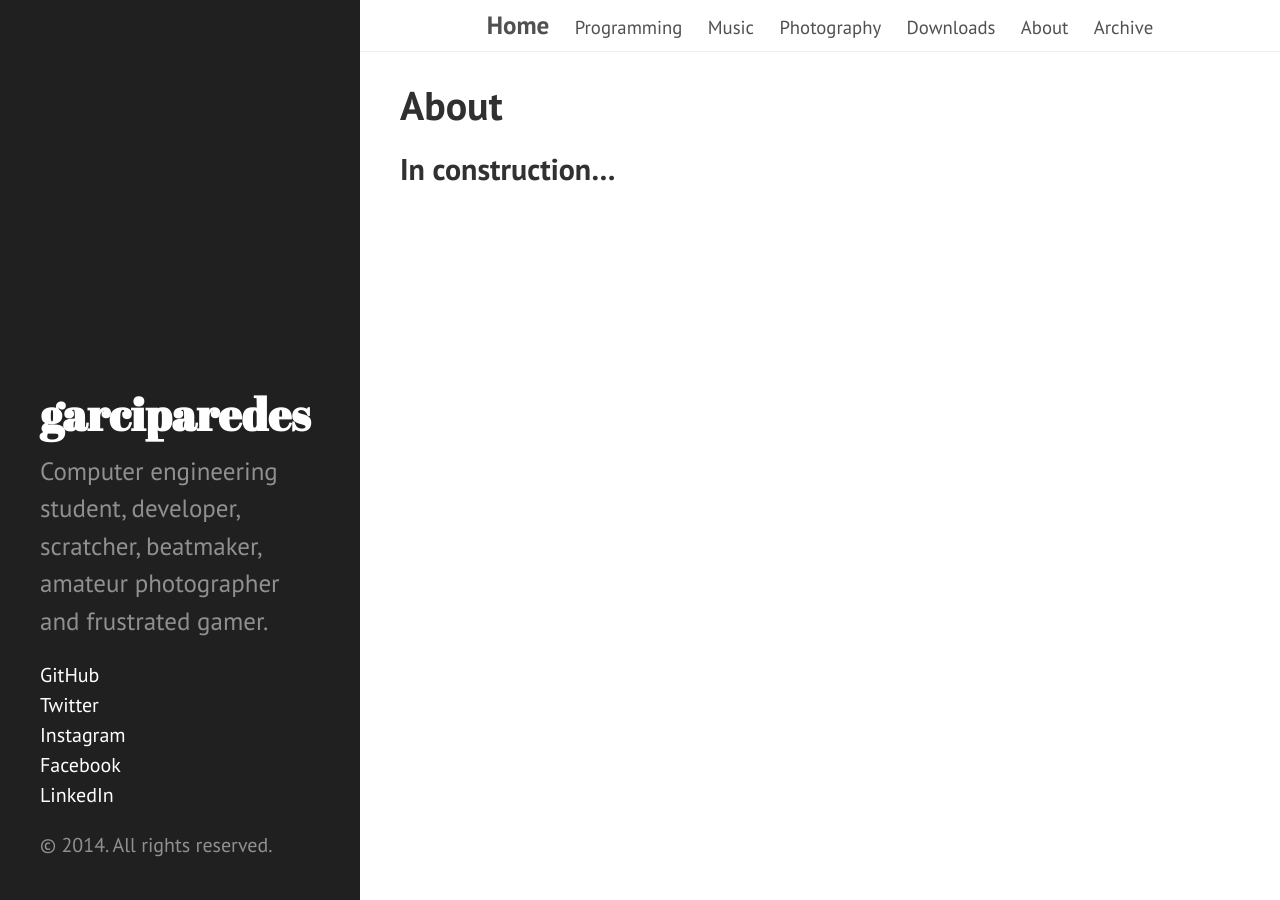
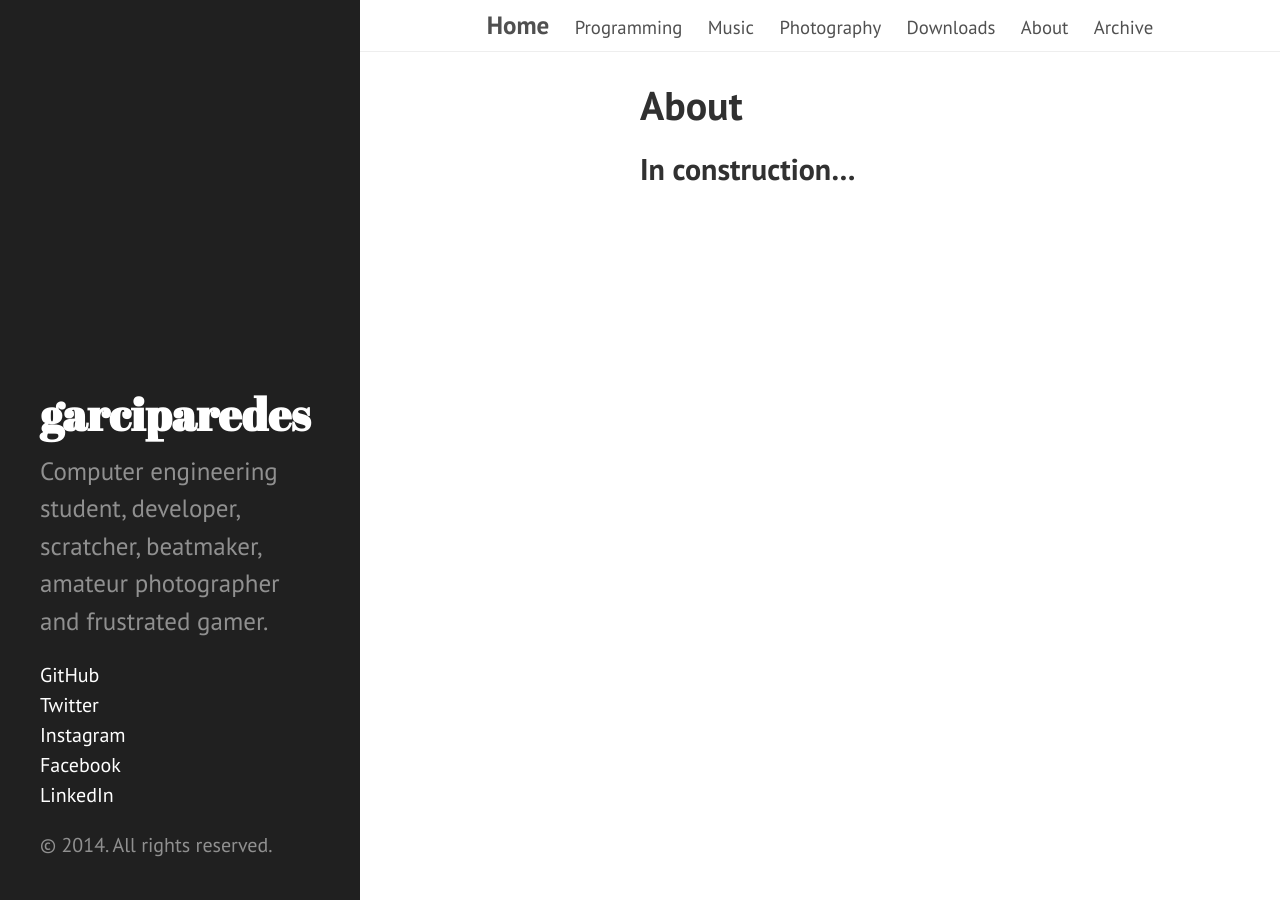
Before and after one commit to garciparedes/garciparedes.github.io, a Jekyll site: the page built from about.md, in a window 1280 px wide. Built offline with Jekyll 4.4.1, drawn with Linux system fonts in a browser that asks for light colours; Markdown is read by kramdown in place of the engine named in the settings.

Commit message:
Improving Style

```diff
--- a/public/css/hyde.css
+++ b/public/css/hyde.css
@@ -123,9 +123,9 @@ a.sidebar-nav-item:focus {
 
 .content-container {
   max-width: 38rem;
-  padding-left:  1rem;
+  padding-left:  18rem;
   padding-right: 1rem;
-  margin-left:  18rem;
+  margin-left:  auto;
   margin-right: auto;
 
 }
```
